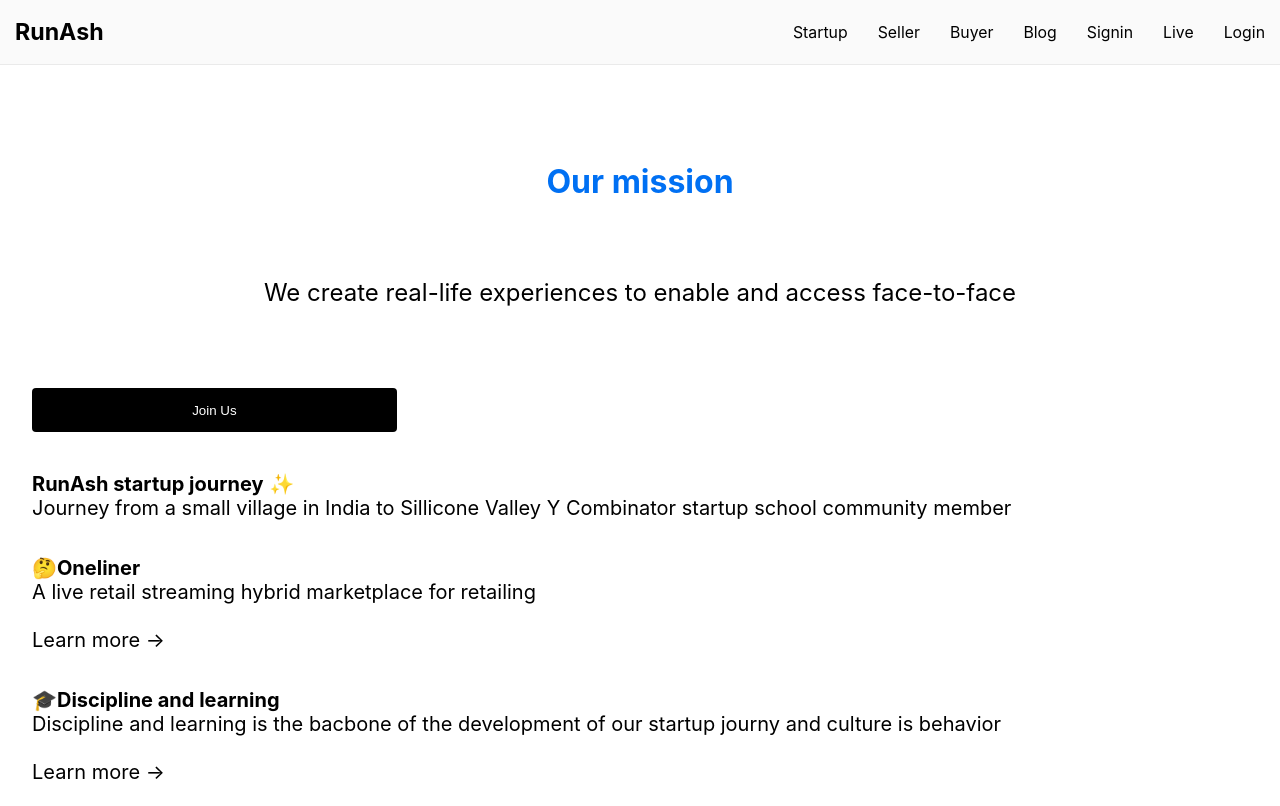
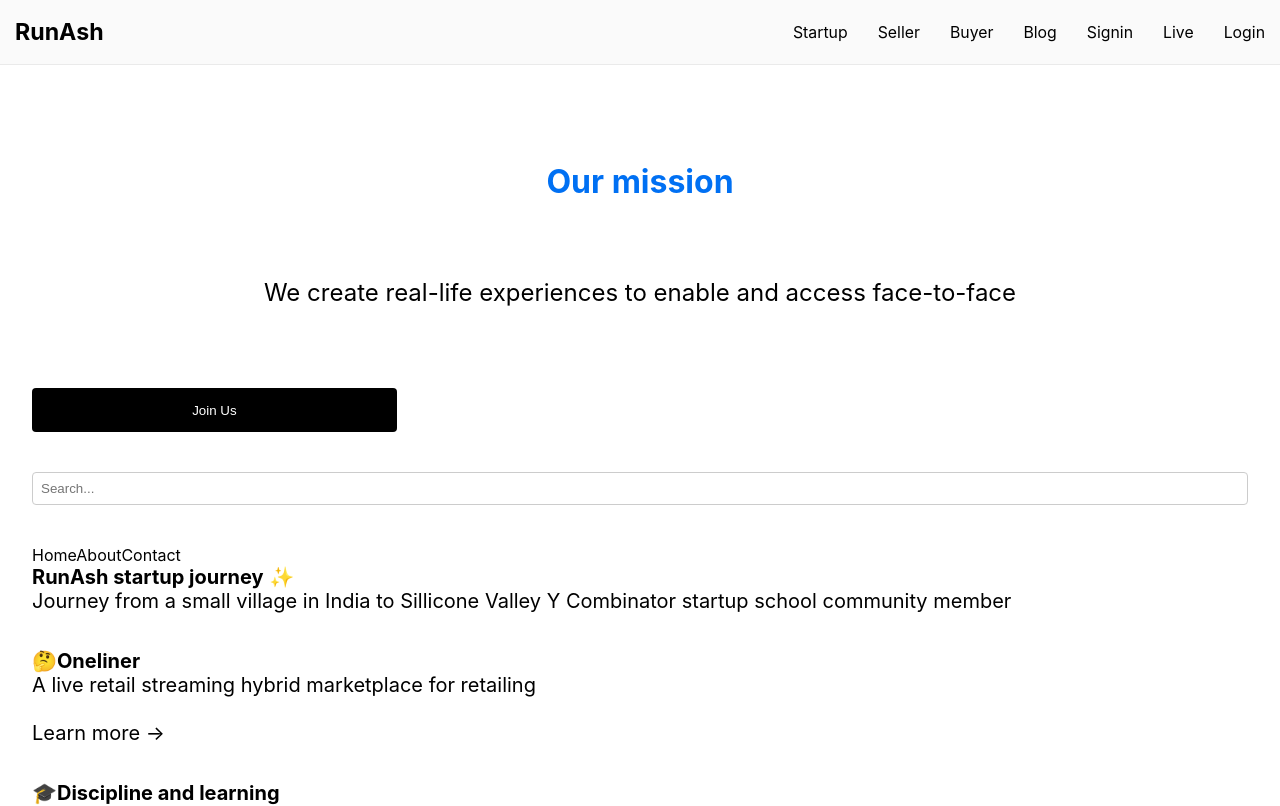
Before and after one commit to rammurmu/next, a Next.js app: page /about in a window 1280 px wide. Shown: the top 806 px of the page. Built offline with nearby package versions, Linux system fonts and the light colour scheme.

Commit message:
Update about.js

```diff
--- a/pages/about.js
+++ b/pages/about.js
@@ -22,6 +22,18 @@
           We create real-life experiences to enable and access face-to-face
         </p>
       <button type="sign up">Join Us</button>
+      <nav className={styles.nav}>
+      <input className={styles.input} placeholder="Search..." />
+      <Link href="/">
+        <a>Home</a>
+      </Link>
+      <Link href="/about">
+        <a>About</a>
+      </Link>
+      <Link href="/contact">
+        <a>Contact</a>
+      </Link>
+    </nav>
 
         <p className={styles.p}><b>RunAsh startup journey</b> ✨
         <br />
```
